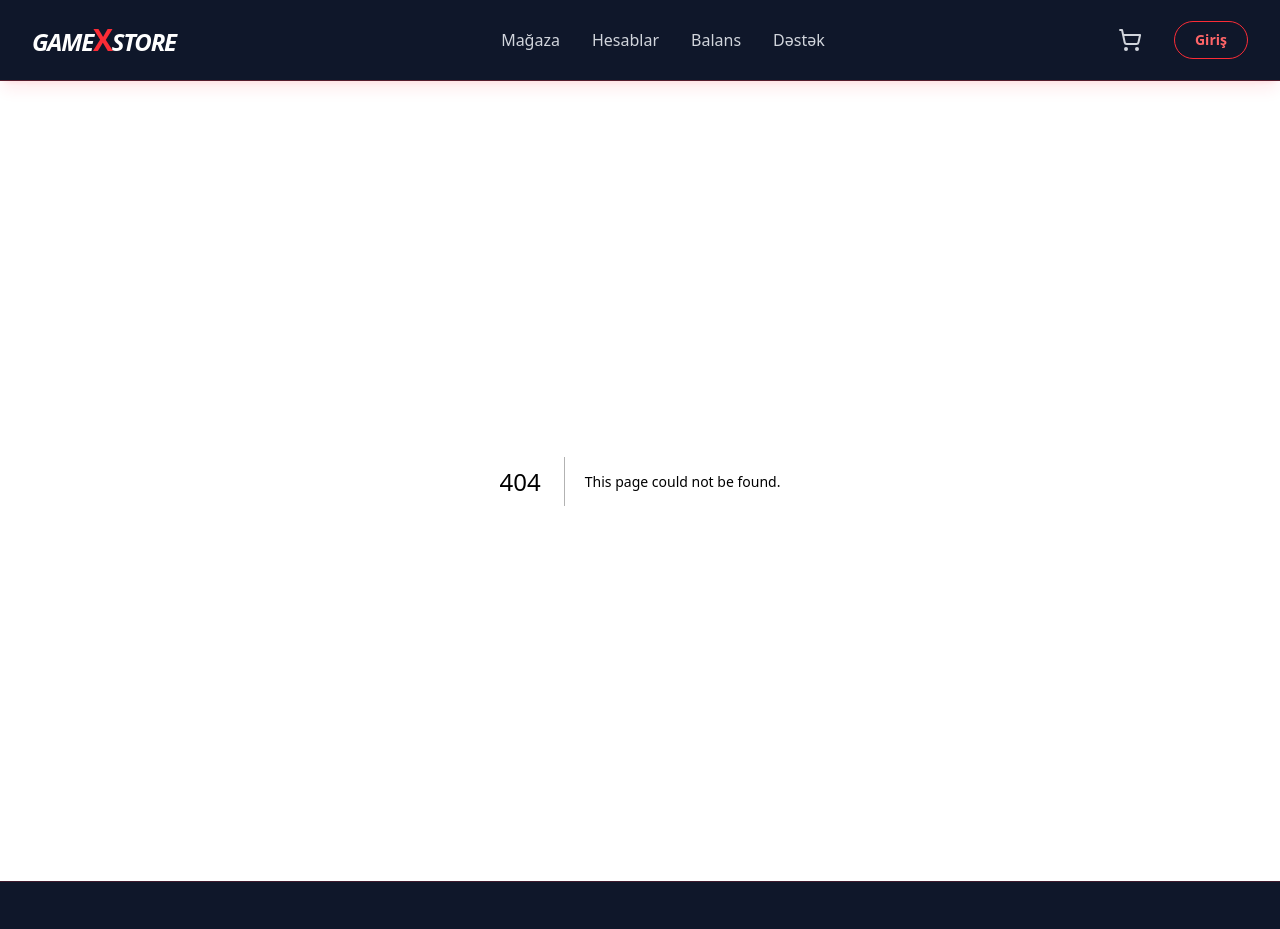
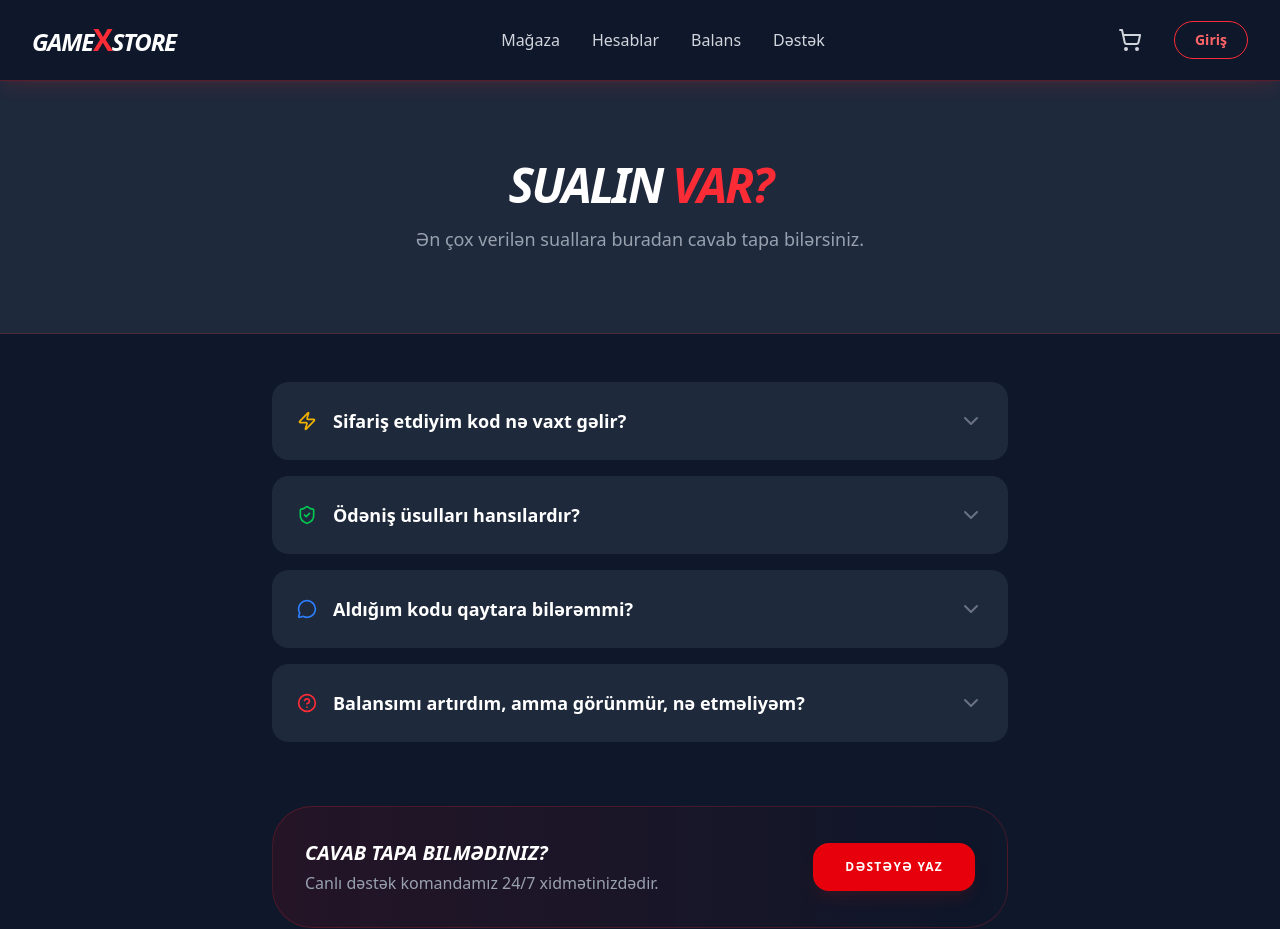
Before and after one commit to m1mmdli56/game-project, a Next.js app: page /faq in a window 1280 px wide. Before the commit this address had no page. Shown: the top 929 px of the page. Built offline with nearby package versions, Linux system fonts and the light colour scheme.

Commit message:
feat: add FAQPage component for displaying frequently asked questions

```diff
--- /dev/null
+++ b/src/app/faq/page.jsx
@@ -0,0 +1,113 @@
+"use client";
+import { useState } from "react";
+import {
+  ChevronDown,
+  HelpCircle,
+  MessageCircle,
+  ShieldCheck,
+  Zap,
+} from "lucide-react";
+
+const faqData = [
+  {
+    question: "Sifariş etdiyim kod nə vaxt gəlir?",
+    answer:
+      "Sifarişləriniz sistem tərəfindən avtomatik işlənilir və ən geci 5-15 dəqiqə ərzində qeydiyyatdan keçdiyiniz e-poçt ünvanına və ya şəxsi kabinetinizə göndərilir.",
+    icon: <Zap size={20} className="text-yellow-500" />,
+  },
+  {
+    question: "Ödəniş üsulları hansılardır?",
+    answer:
+      "Hazırda MilliÖN, eManat terminalları, həmçinin bütün yerli bank kartları (Visa/Mastercard) vasitəsilə balansınızı artıra bilərsiniz.",
+    icon: <ShieldCheck size={20} className="text-green-500" />,
+  },
+  {
+    question: "Aldığım kodu qaytara bilərəmmi?",
+    answer:
+      "Rəqəmsal məhsullar (kodlar) təkistifadəlik olduğu üçün aktivasiya edildikdən və ya çatdırıldıqdan sonra geri qaytarılma mümkün deyil. Lakin kodda problem yaranarsa, dəstək komandamız dərhal kömək edir.",
+    icon: <MessageCircle size={20} className="text-blue-500" />,
+  },
+  {
+    question: "Balansımı artırdım, amma görünmür, nə etməliyəm?",
+    answer:
+      "Bəzən bank əməliyyatları səbəbindən 1-2 dəqiqə ləngimə ola bilər. Əgər 10 dəqiqə ərzində balans yenilənməzsə, lütfən ödəniş qəbzini saxlayaraq canlı dəstək ilə əlaqə saxlayın.",
+    icon: <HelpCircle size={20} className="text-red-500" />,
+  },
+];
+
+const FAQPage = () => {
+  const [openIndex, setOpenIndex] = useState(null);
+
+  const toggleFAQ = (index) => {
+    setOpenIndex(openIndex === index ? null : index);
+  };
+
+  return (
+    <div className="bg-[#0f172a] min-h-screen text-white pb-20">
+      {/* Header */}
+      <div className="bg-[#1e293b] py-20 border-b border-red-500/20 text-center">
+        <div className="max-w-4xl mx-auto px-4">
+          <h1 className="text-5xl font-black italic uppercase tracking-tighter">
+            Sualın <span className="text-red-500">Var?</span>
+          </h1>
+          <p className="text-gray-400 mt-4 text-lg">
+            Ən çox verilən suallara buradan cavab tapa bilərsiniz.
+          </p>
+        </div>
+      </div>
+
+      <div className="max-w-3xl mx-auto px-4 mt-12">
+        <div className="space-y-4">
+          {faqData.map((item, index) => (
+            <div
+              key={index}
+              className="bg-[#1e293b] border border-gray-800 rounded-2xl overflow-hidden transition-all duration-300"
+            >
+              <button
+                onClick={() => toggleFAQ(index)}
+                className="w-full p-6 flex items-center justify-between text-left hover:bg-white/5 transition-colors"
+              >
+                <div className="flex items-center gap-4">
+                  {item.icon}
+                  <span className="font-bold text-lg">{item.question}</span>
+                </div>
+                <ChevronDown
+                  className={`text-gray-500 transition-transform duration-300 ${openIndex === index ? "rotate-180 text-red-500" : ""}`}
+                />
+              </button>
+
+              <div
+                className={`transition-all duration-300 ease-in-out overflow-hidden ${
+                  openIndex === index
+                    ? "max-h-40 opacity-100"
+                    : "max-h-0 opacity-0"
+                }`}
+              >
+                <div className="p-6 pt-0 text-gray-400 leading-relaxed border-t border-gray-800/50">
+                  {item.answer}
+                </div>
+              </div>
+            </div>
+          ))}
+        </div>
+
+        {/* Canlı Dəstək Bölməsi */}
+        <div className="mt-16 p-8 bg-linear-to-r from-red-600/10 to-transparent border border-red-500/20 rounded-[2.5rem] flex flex-col md:flex-row items-center justify-between gap-6">
+          <div>
+            <h3 className="text-xl font-black uppercase italic">
+              Cavab tapa bilmədiniz?
+            </h3>
+            <p className="text-gray-400 mt-1">
+              Canlı dəstək komandamız 24/7 xidmətinizdədir.
+            </p>
+          </div>
+          <button className="bg-red-600 hover:bg-red-700 text-white px-8 py-4 rounded-2xl font-black uppercase text-xs tracking-widest transition-all shadow-lg shadow-red-900/20">
+            Dəstəyə Yaz
+          </button>
+        </div>
+      </div>
+    </div>
+  );
+};
+
+export default FAQPage;
```
